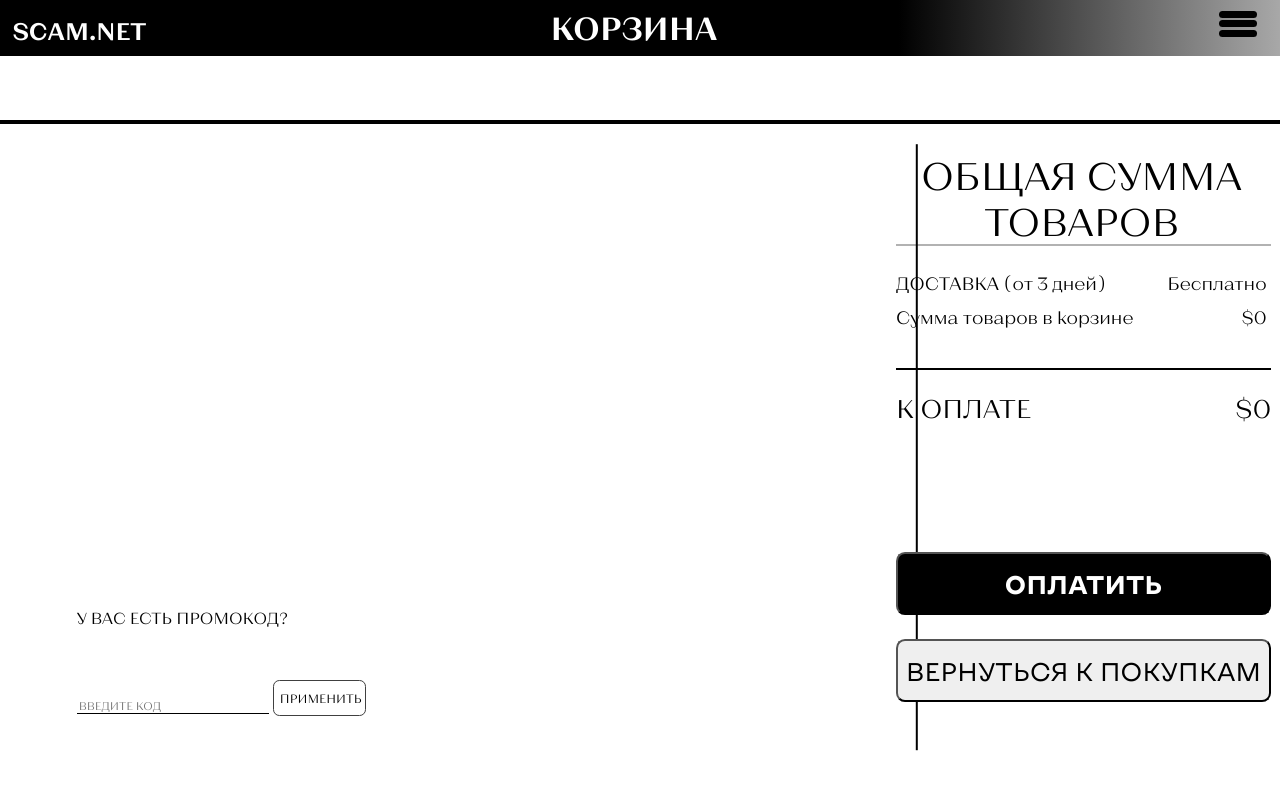
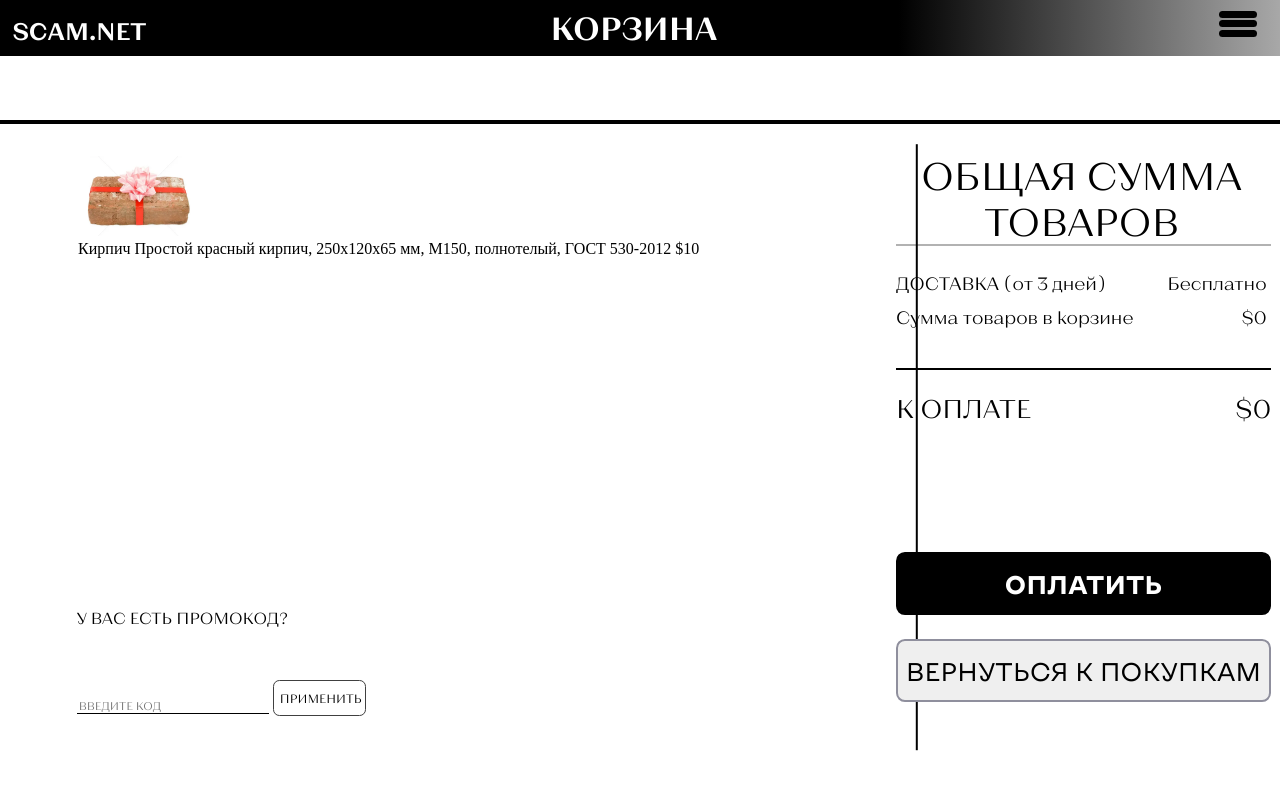
Before and after one commit to jsys12/SCAM.NET-site, a plain HTML site: page basket/basket.html in a window 1280 px wide. Drawn offline with Linux system fonts and the light colour scheme.

Commit message:
Обновленная корзина
Добавлены рабочие шрифты

```diff
--- a/basket/basket.html
+++ b/basket/basket.html
@@ -39,7 +39,20 @@
     </div>
     <div id="under_head_line"></div>
 
-    <div id="item_list"></div>
+    <div id="item_list">
+        <ul>
+            <li>
+                <div>
+                    <img src="../product_catalog/content/break.webp" alt="item_img" id="item_img" width="120px">
+                    <div id="item_info">
+                        <span id="item_name">Кирпич</span>
+                        <span id="item_desc">Простой красный кирпич, 250x120x65 мм, М150, полнотелый, ГОСТ 530-2012</span>
+                        <span id="item_price">$10</span>
+                    </div>
+                </div>
+            </li>
+        </ul>
+    </div>
 
     <div id="vertical_line"></div>
 
--- a/basket/style.css
+++ b/basket/style.css
@@ -29,6 +29,12 @@ p{
 
 a{
     all: unset;
+}
+
+ul{
+    list-style-type: none;
+    margin: 0;
+    padding: 0;
 }
 
 #title_site{
@@ -297,6 +303,7 @@ a{
     text-align: center;
     color: #fff;
     opacity: 1;
+    border:0.2vw solid #000;
 }
 
 #buy:hover{
@@ -305,6 +312,7 @@ a{
     background-color: #0abab5;
     border:0.2vw solid #0abab5 ;
     color: #000;
+
 }
 
 #back_to_catalog{
@@ -319,10 +327,12 @@ a{
     text-align: center;
     color: #000;
     opacity: 1;
+    border:0.2vw solid #8f8f9d;
 }
 
 #back_to_catalog:hover{
     opacity: 1;
     transition: 0.3s;
     background-color: #0abab5;
+    border:0.2vw solid #0abab5 ;
 }
```
